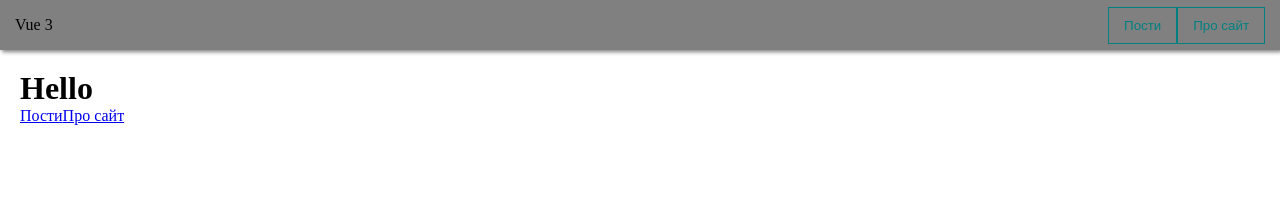
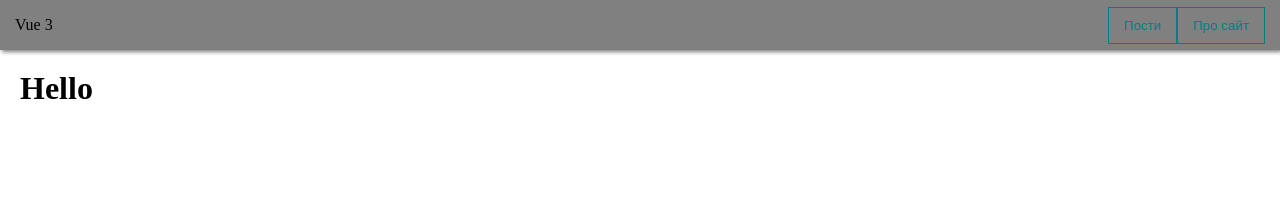
Before and after one commit to YaroslavOkrema/vue-practice, a Vue app: page / in a window 1280 px wide. Shown: the top 197 px of the page. Built offline with nearby package versions, Linux system fonts and the light colour scheme.

Commit message:
feat: add dynamic navigation

```diff
--- a/src/components/NavBar/NavBar.vue
+++ b/src/components/NavBar/NavBar.vue
@@ -8,7 +8,7 @@ export default {
 </script>
 
 <template>
-  <div @click="$router.push('/')" class="navbar">
+  <div class="navbar">
     <div>Vue 3</div>
     <div class="navbar__btn">
       <my-button @click="$router.push('/posts')">Пости</my-button>
--- a/src/components/PostItem/PostItem.vue
+++ b/src/components/PostItem/PostItem.vue
@@ -20,6 +20,7 @@ export default {
       <div><strong>Опис: </strong>{{ post.body }}</div>
     </div>
     <div class="post__btn">
+      <my-button @click="$router.push(`/posts/${post.id}`)">Відкрити</my-button>
       <my-button @click="$emit('remove', post)">Видалити</my-button>
     </div>
   </div>
--- a/src/pages/Main/Main.vue
+++ b/src/pages/Main/Main.vue
@@ -4,8 +4,6 @@
 
 <template>
   <h1>Hello</h1>
-  <router-link to="/posts">Пости</router-link>
-  <router-link to="/about">Про сайт</router-link>
 </template>
 
 <style scoped>
--- /dev/null
+++ b/src/pages/PostIdPage/PostIdPage.vue
@@ -0,0 +1,13 @@
+<script>
+export default {
+  name: "PostIdPage"
+}
+</script>
+
+<template>
+  <h1>Сторінка поста з ID: {{ $route.params.id }}</h1>
+</template>
+
+<style scoped>
+
+</style>
--- a/src/router/router.js
+++ b/src/router/router.js
@@ -2,6 +2,7 @@ import Main from "@/pages/Main/Main.vue"
 import {createRouter, createWebHistory} from "vue-router";
 import PostPage from "@/pages/PostPage/PostPage.vue";
 import About from "@/pages/About/About.vue";
+import PostIdPage from "@/pages/PostIdPage/PostIdPage.vue";
 
 const routes = [
     {
@@ -16,6 +17,10 @@ const routes = [
         path: '/about',
         component: About
     },
+    {
+        path: '/posts/:id',
+        component: PostIdPage
+    },
 ]
 
 const router = createRouter({
```
